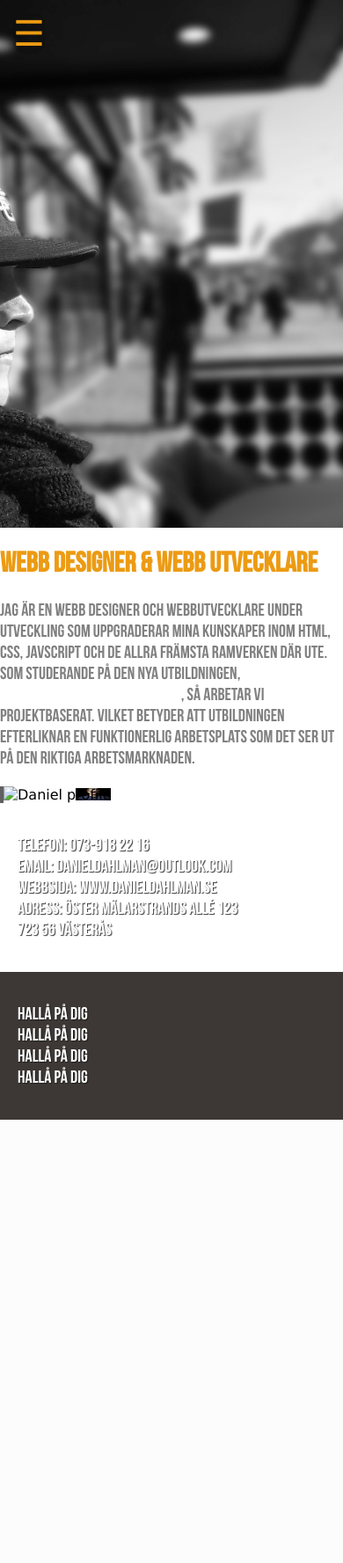
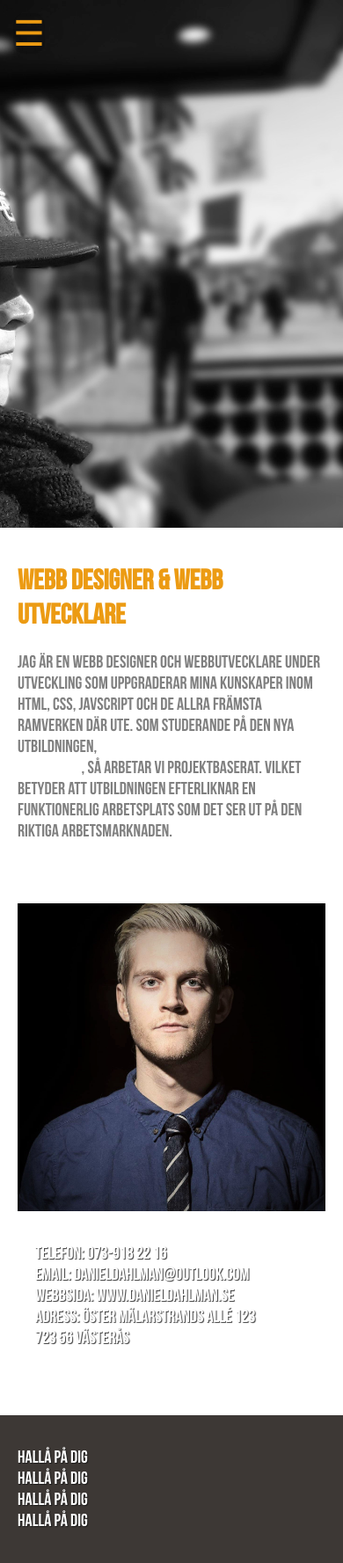
Before and after one commit to ddahlman/individual_project, a PHP site: page / in a window 390 px wide. Shown: the whole page at 88% size. Before the commit the page ends 1273 px from the top, so only its background shows below. Run offline with PHP 8.4, Linux system fonts and the light colour scheme.

Commit message:
creating flex responsiveness

```diff
--- a/CSS/myStyle.css
+++ b/CSS/myStyle.css
@@ -1,6 +1,10 @@
     @font-face {
         font-family: 'BebasNeue';
         src: url('../font/BebasNeue.otf') format('opentype');
+    }
+
+    * {
+        box-sizing: border-box;
     }
 
     html {
@@ -20,8 +24,8 @@
         left: 0;
         right: 0;
         bottom: 0;
-        -webkit-transition: all ease-in .7s;
-        transition: all ease-in .7s;
+        -webkit-transition: all ease-in .5s;
+        transition: all ease-in .5s;
         z-index: 100;
     }
 
@@ -60,7 +64,7 @@
         left: 0;
         background-color: rgba(255, 255, 255, 0.8);
         overflow-x: hidden;
-        transition: 0.5s;
+        transition: 0.3s;
         padding-top: 60px;
     }
 
@@ -134,16 +138,6 @@
         width: 20%;
     }
 
-    .profile-img {
-        background: url("../img/Daniel svart bakgrund (2).jpg") no-repeat right;
-        background-size: 33% 75%;
-        border-top: none;
-        border-right: none;
-        border-bottom: none;
-        border-left: 4px solid #606060;
-        height: 300px;
-    }
-
     .skillz,
     .well-footer {
         background-image: url('../img/greyPantsBackground.png');
@@ -196,3 +190,54 @@
         position: absolute;
         width: 100%;
     }
+    /*flex-grid------------------------------------------------------------------------------------------*/
+
+    .flex-grid,
+    .flex-grid-2,
+    .flex-grid-3 {
+        display: flex;
+        flex-wrap: wrap;
+    }
+
+    .flex-grid {
+        margin: 0 0 20px 0;
+    }
+
+    .flex-grid .col {
+        -ms-flex: 1;
+        flex: 1;
+        padding: 20px;
+    }
+
+    .flex-grid-2,
+    .flex-grid-3 {
+        justify-content: space-between;
+    }
+
+    .flex-grid-2 .col {
+        padding: 20px;
+        width: 48%;
+    }
+
+    .flex-grid-3 .col {
+        width: 32%;
+        padding: 20px;
+    }
+
+    img {
+        display: block;
+        width: 100%;
+    }
+
+    @media (max-width: 400px) {
+        .flex-grid,
+        .flex-grid-2,
+        .flex-grid-3 {
+            display: block;
+        }
+        .col {
+            width: 100%;
+            margin: 0 0 10px 0;
+        }
+    }
+    /*end of flex-grid------------------------------------------------------------------------------------------*/
--- a/index.html
+++ b/index.html
@@ -19,16 +19,16 @@
 	<div class="background" id="background">
 		<div class="layer"></div>
 	</div>
-	<div class="container">
-		<div class="col1">
+	<div class="flex-grid">
+		<div class="col">
 			<h1 class="h1-index">Webb designer & webb utvecklare</h1>
 			<p>Jag är en webb designer och webbutvecklare under utveckling som uppgraderar mina kunskaper inom html, css, javscript och
 				de allra främsta ramverken där ute. Som studerande på den nya utbildningen, <a href="http://kyh.se/utbildningar/front-end-developer/"> front-end utvecklare på KYH i Stockholm</a>,
 				så arbetar vi projektbaserat. Vilket betyder att utbildningen efterliknar en funktionerlig arbetsplats som det ser ut
 				på den riktiga arbetsmarknaden. </p>
 		</div>
-		<div class="col2">
-			<img class="profile-img" src="" alt="Daniel profile">
+		<div class="col">
+			<img src="img/Daniel svart bakgrund (2).jpg" />
 			<ul class="contact-1st-page">
 				<li>Telefon: 073-918 22 16</li>
 				<li>Email: danieldahlman@outlook.com</li>
```
